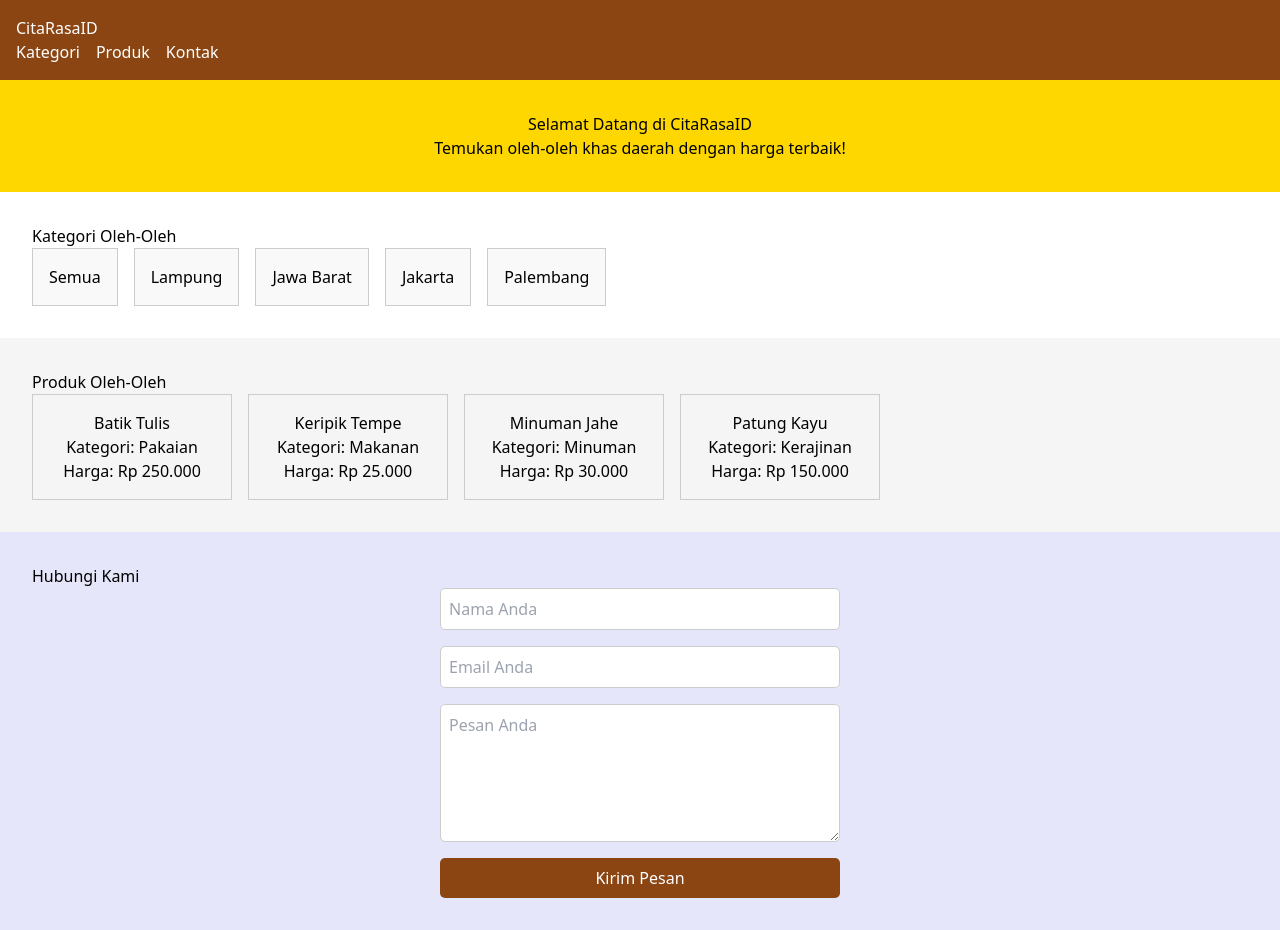
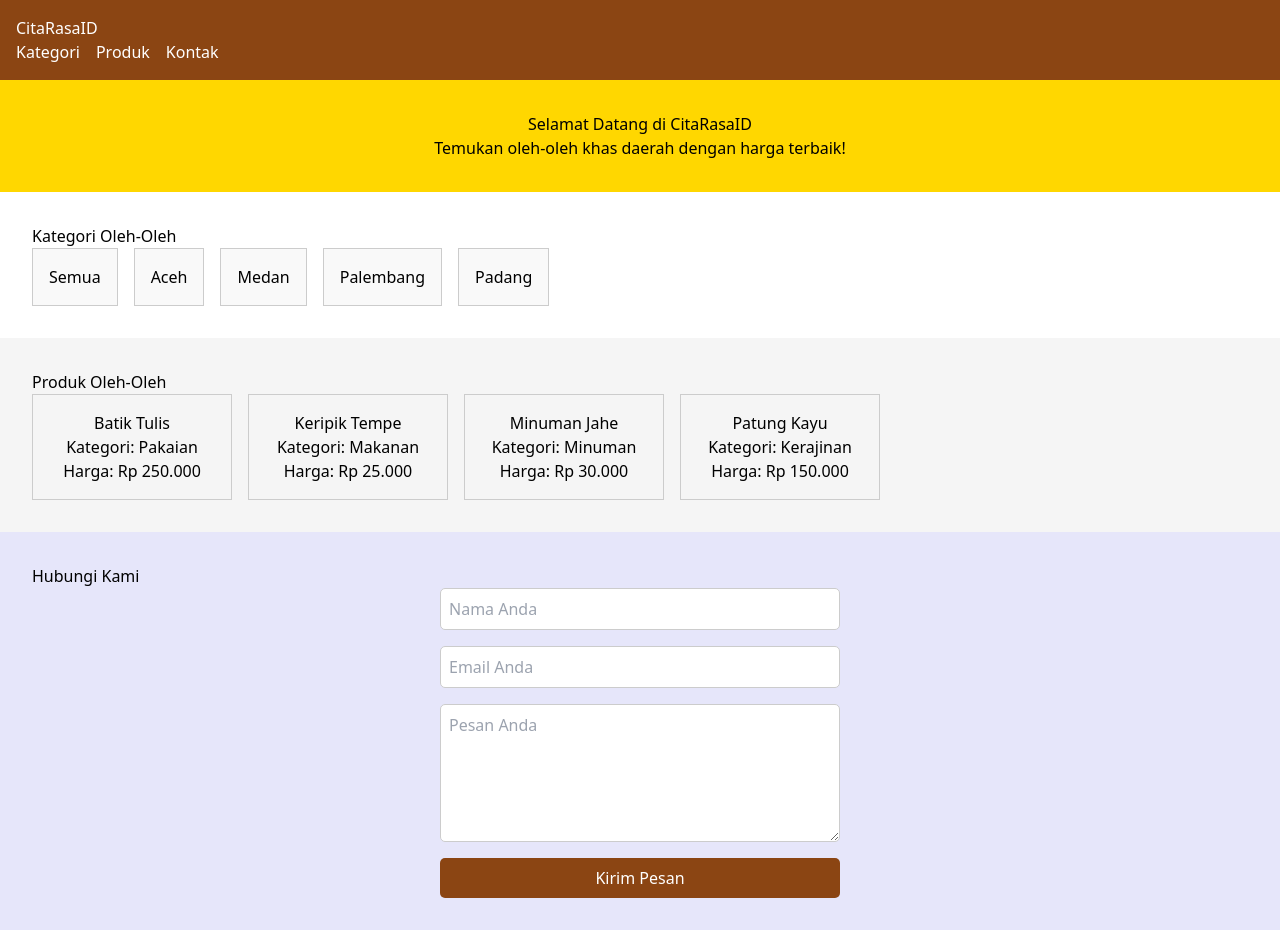
Before and after one commit to IndriMaharani/Endtry, a Next.js app: page / in a window 1280 px wide. Built offline with nearby package versions, Linux system fonts and the light colour scheme.

Commit message:
dilla : memnambahkan provinsi pada kategori

```diff
--- a/app/components/Categories.js
+++ b/app/components/Categories.js
@@ -1,5 +1,5 @@
 export default function Categories({ onSelectCategory }) {
-    const categories = ['Semua', 'Lampung', 'Jawa Barat', 'Jakarta', 'Palembang'];
+    const categories = ['Semua', 'Aceh', 'Medan', 'Palembang', 'Padang'];
 
     return (
       <section id="categories" style={{ padding: '2rem', backgroundColor: '#FFF' }}>
```
